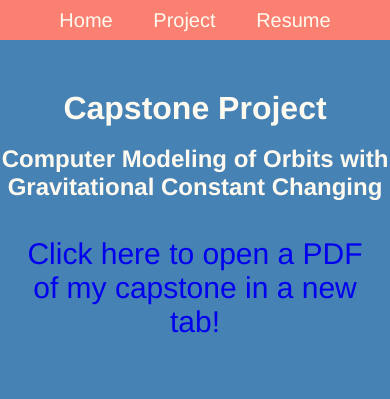
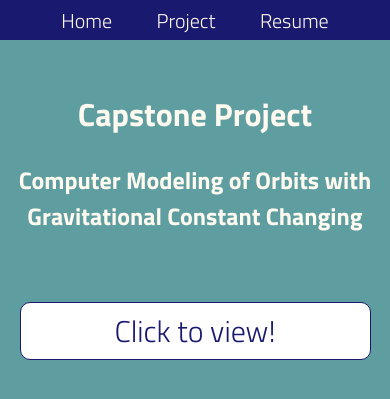
Before and after one commit to AlexanderGoose/anders_website, a Flask app: page /projects in a window 390 px wide. Shown: the top 399 px of the page. Run offline with Flask 3, Linux system fonts and the light colour scheme.

Commit message:
restyling font, bg color, and proj button

```diff
--- a/static/style.css
+++ b/static/style.css
@@ -4,8 +4,11 @@ body {
     font-weight: 300;
     /* background-color: #2F4F4F; */
     /* background-color: #191970; */
-    background-color: #4682B4;
+    /* background-color: #4682B4; current! */
+    background-color: #5F9EA0;
     color: #FFFAF0;
+
+    font-family: 'Titillium Web', sans-serif;
 }
 
 * {
@@ -24,9 +27,8 @@ a:hover {
 }
 
 .whole-head {
-    /* background: #FF6347; */
-    background: #FA8072;
-    /* height: 10vh; */
+    /* background: #FA8072; */
+    background-color: #191970;
     position: relative;
 
     /* display: flex;
@@ -36,7 +38,8 @@ a:hover {
 
 #navbar {
     /* background: #FF6347; */
-    background: #FA8072;
+    /* background: #FA8072; */
+    background-color: #191970;
     /* height: 10vh; */
     height: 40px;
     margin-left: 30%;
@@ -60,7 +63,7 @@ a:hover {
 .resume-container {
     margin-left: 20%;
     margin-right: 20%;
-    margin-top: 40px;
+    margin-top: 20px;
 
     position: absolute;
     bottom: -100%;
@@ -109,6 +112,7 @@ a:hover {
 #header {
     text-align: center;
     font-size: 50px;
+    font-family: 'Orbitron', sans-serif;
 
     position: relative;
     left: -100%;
@@ -134,7 +138,8 @@ a:hover {
 }
 
 .home-links {
-    color: #FA8072;
+    /* color: #FA8072; */
+    color: #191970;
 }
 
 
@@ -145,7 +150,8 @@ a:hover {
     margin-right: auto;
     width: 80%;
     /* height: calc(100vh - 100px); */
-    height: 80vh;
+    height: 75vh;
+    margin-bottom: 20px;
 }
 
 #project-header-container {
@@ -153,8 +159,27 @@ a:hover {
     text-align: center;
 }
 
+/* .pdf-viewer {
+    display: inline-block;
+    background-color: white;
+    color: #191970;
+    border: 1px solid #191970;
+    transition: background-color 0.3s, color 0.3s;
+    border-radius: 10px;
+    padding: 5px;
+    margin-top: 20px;
+
+    margin-left: auto;
+    margin-right: auto;
+} */
+
 .pdf-viewer {
     display: none;
+}
+
+.pdf-container {
+    display: flex;
+    flex-direction: column;
 }
 
 
@@ -175,7 +200,7 @@ a:hover {
     }
     to {
       /* bottom: 0; */
-      top: 10%;
+      top: 30px;
     }
   }
 
@@ -233,15 +258,20 @@ a:hover {
 
     /* ------------------------- project */
     .project-link {
-        /* width: 95%;
-        overflow: hidden;
-        height: 80vh; */
         display: none;
     }
 
-    .pdf_viewer {
+    .pdf-viewer {
         font-size: 30px;
         text-decoration: none;
+        display: inline-block;
+        background-color: white;
+        color: #191970;
+        border: 1px solid #191970;
+        transition: background-color 0.3s, color 0.3s;
+        border-radius: 10px;
+        padding: 5px;
+        margin-top: 20px;
     }
 
     .pdf-container {
--- a/templates/projects.html
+++ b/templates/projects.html
@@ -26,7 +26,7 @@
 
 <div class="pdf-container">
     <iframe class="project-link" src="{{ url_for('static', filename='pdf/anders_capstone.pdf') }}" frameborder="0"></iframe>
-    <a class="pdf_viewer" href="{{ url_for('static', filename='pdf/anders_capstone.pdf') }}" target="_blank">Click here to open a PDF of my capstone in a new tab!</a>
+    <a class="pdf-viewer" href="{{ url_for('static', filename='pdf/anders_capstone.pdf') }}" target="_blank">Click to view!</a>
 </div>
 
 
--- a/templates/template.html
+++ b/templates/template.html
@@ -5,7 +5,8 @@
     <meta name="viewport" content="width=device-width, initial-scale=1.0">
     <link rel="stylesheet" type="text/css" href="/static/style.css">
     <!-- <script src="/static/app.js"></script> -->
-
+    <link href="https://fonts.googleapis.com/css2?family=Titillium+Web:wght@200;300;400;600;700&display=swap" rel="stylesheet">
+    <link href="https://fonts.googleapis.com/css2?family=Orbitron:wght@400;500;700;900&display=swap" rel="stylesheet">
     <title>{% block title %}{% endblock %}</title>
 </head>
 <body>
```
